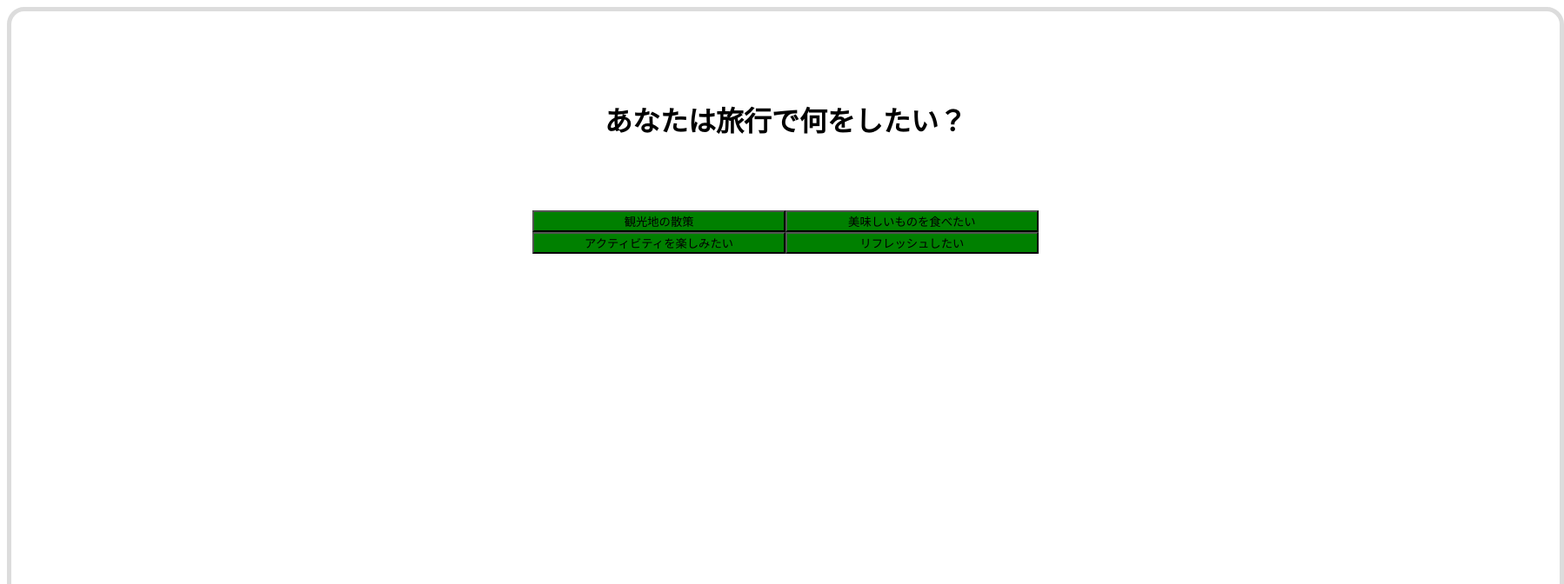
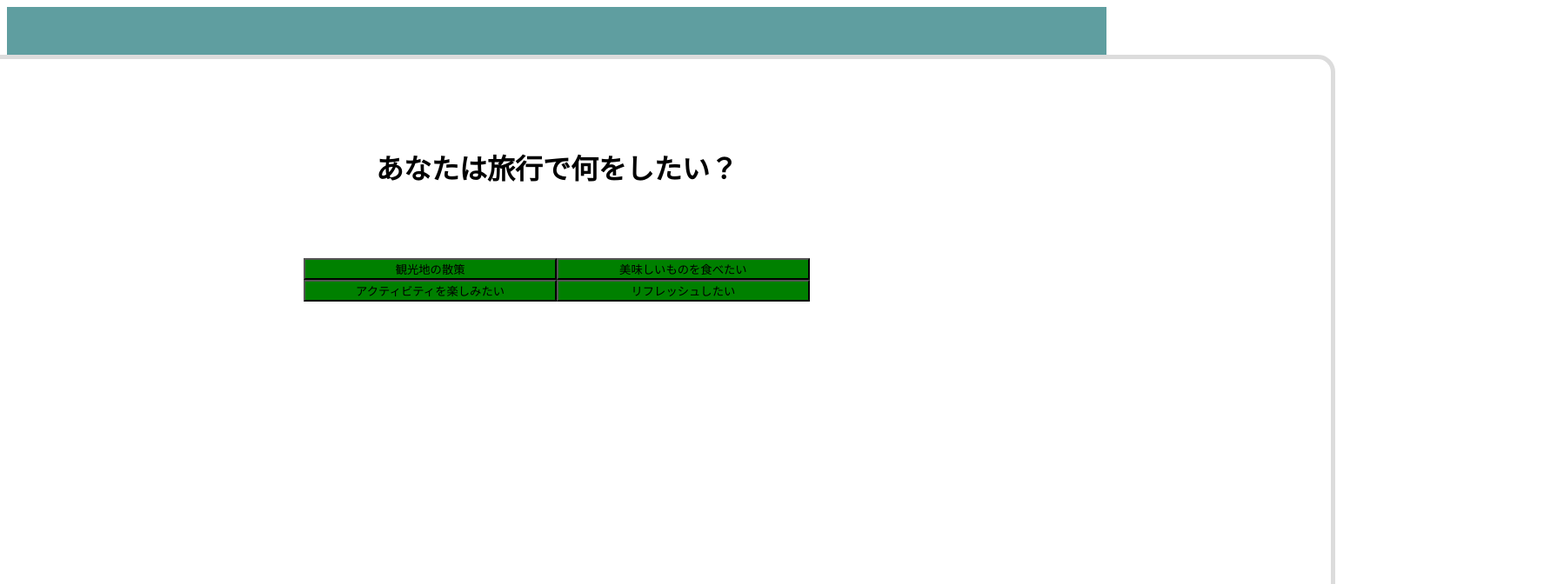
Before and after one commit to shinonome-inc/frontend-design-hackathon-2024-spring-teamA, a Next.js app: page /question1 in a window 1280 px wide. Shown: the top 672 px of the page at 87% size, 1798 px wide, since content can reach past the window. Built offline with nearby package versions, Linux system fonts and the light colour scheme.

Commit message:
Question1Containerの背景色の設定

```diff
--- a/src/pages/question1/index.jsx
+++ b/src/pages/question1/index.jsx
@@ -32,7 +32,10 @@ export default Question1Page;
 
 const Question1Container = styled.div`
   display: flex;
-  width: 100%;
+  align-items: center;
+  justify-content: center;
+  height: 1080px;
+  background-color: cadetblue;
 `;
 
 const Question1Wrapper = styled.div`
```
